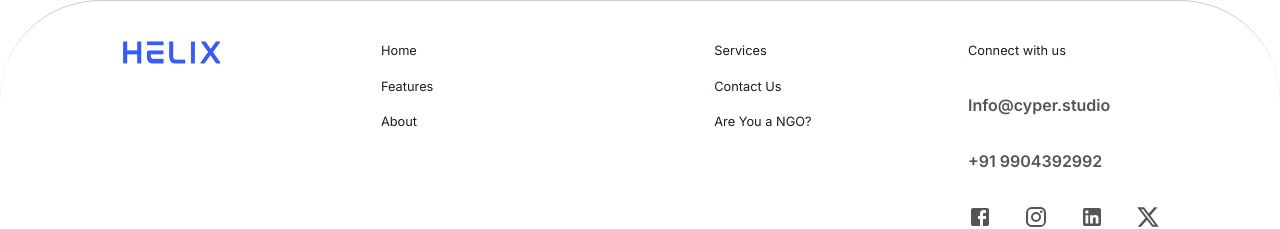
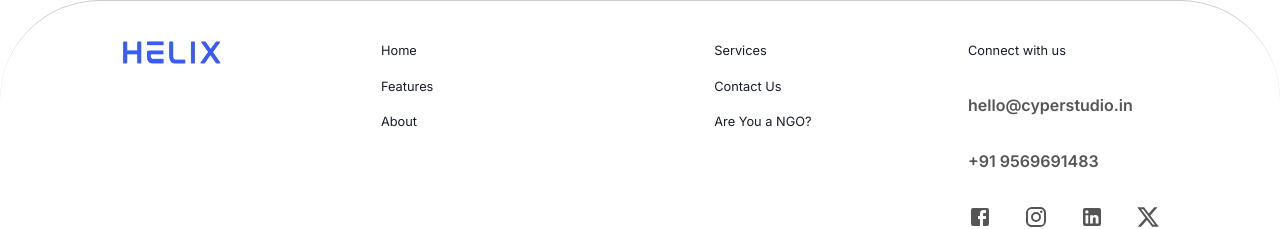
Before and after one commit to dhirajgiri3/Helix, a Next.js app: page /blueship in a window 1280 px wide. Shown: the part 2239-2468 px from the top of the page. Built offline with nearby package versions, Linux system fonts and the light colour scheme.

Commit message:
Footer fixes

```diff
--- a/Sections/Footer/Footer.jsx
+++ b/Sections/Footer/Footer.jsx
@@ -275,8 +275,8 @@ function Footer() {
         </div>
         <div className="contacts">
           <p>Connect with us</p>
-          <h1>Info@cyper.studio</h1>
-          <h1>+91 9904392992</h1>
+          <h1>hello@cyperstudio.in</h1>
+          <h1>+91 9569691483</h1>
           <div className="socials">
             <a href="https://www.facebook.com/cyperstudioo/" target="_blank">
               <FacebookIcon />
```
